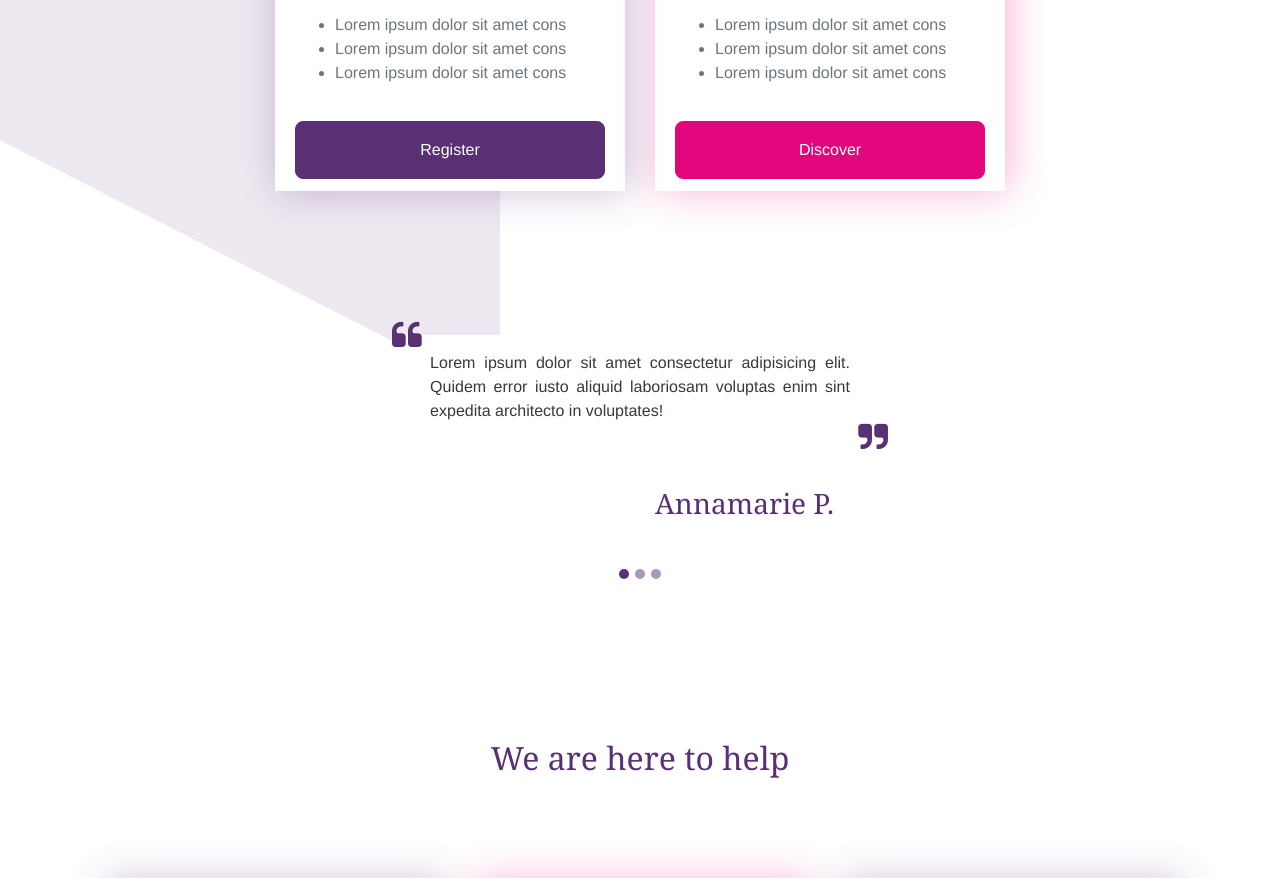
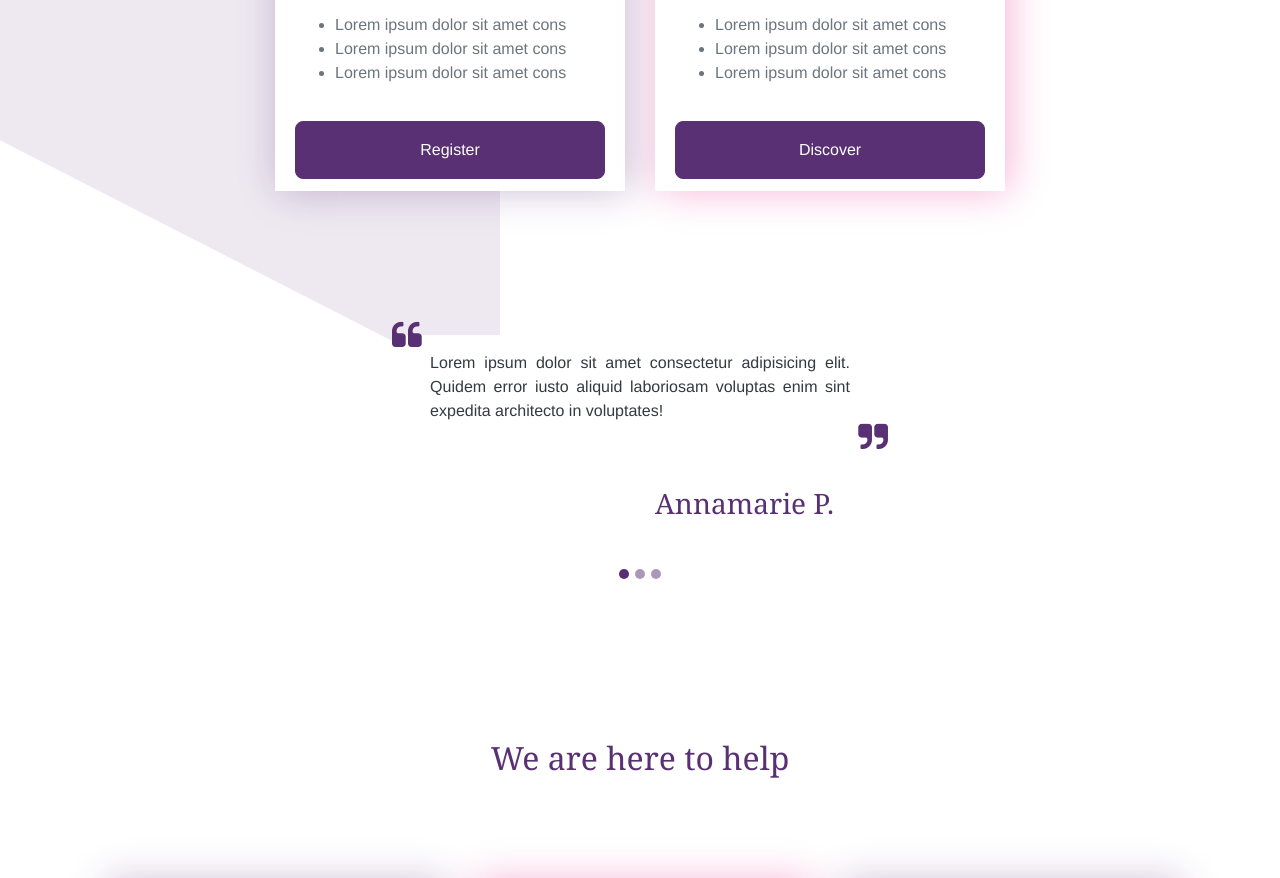
Before and after one commit to robnilas/sl-tasks, a website: page HTML VARIATION/src/index.html in a window 1280 px wide. Shown: the part 1043-1921 px from the top of the page. Drawn offline with Linux system fonts and the light colour scheme.

Commit message:
change color on cta

```diff
--- a/HTML VARIATION/src/index.html
+++ b/HTML VARIATION/src/index.html
@@ -105,7 +105,7 @@
 
                                 </div>
                                 <div class="card-footer">
-                                    <button type="button" class="btn btn-lg btn-block btn__secondary ">Discover</button>
+                                    <button type="button" class="btn btn-lg btn-block btn__primary ">Discover</button>
                                 </div>
                             </div>
                         </div>
```
